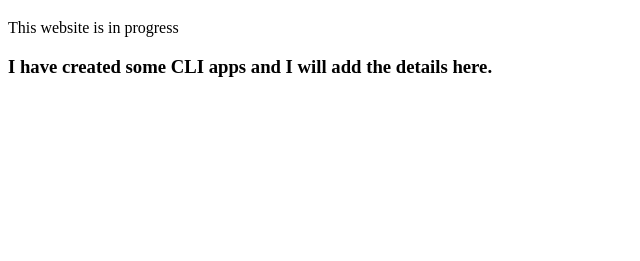
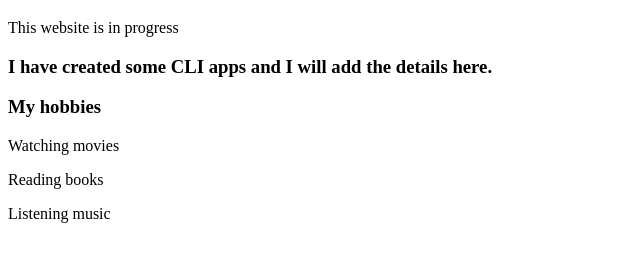
Before and after one commit to sharadpaudel220/portfolio, a plain HTML site: page index.html in a window 1280 px wide. Shown: the part 61-322 px from the top of the page, without its empty margins (0-640 px from the left). Drawn offline with Linux system fonts and the light colour scheme.

Commit message:
Update: hobbies

```diff
--- a/index.html
+++ b/index.html
@@ -11,5 +11,10 @@
     <p>This website is in progress</p>
 
     <h3>I have created some CLI apps and I will add the details here.</h3>
+
+    <h3>My hobbies</h3>
+    <p>Watching movies</p>
+    <p>Reading books</p>
+    <p>Listening music</p>
 </body>
 </html>
```
